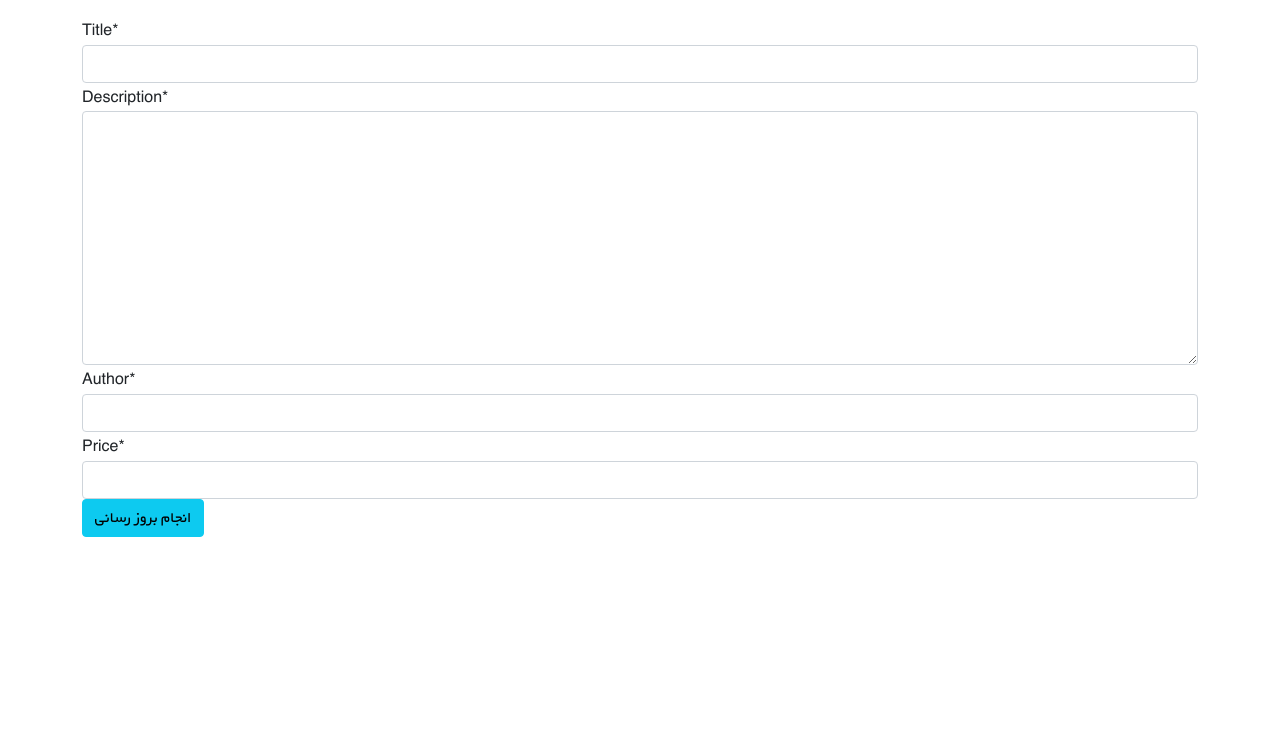
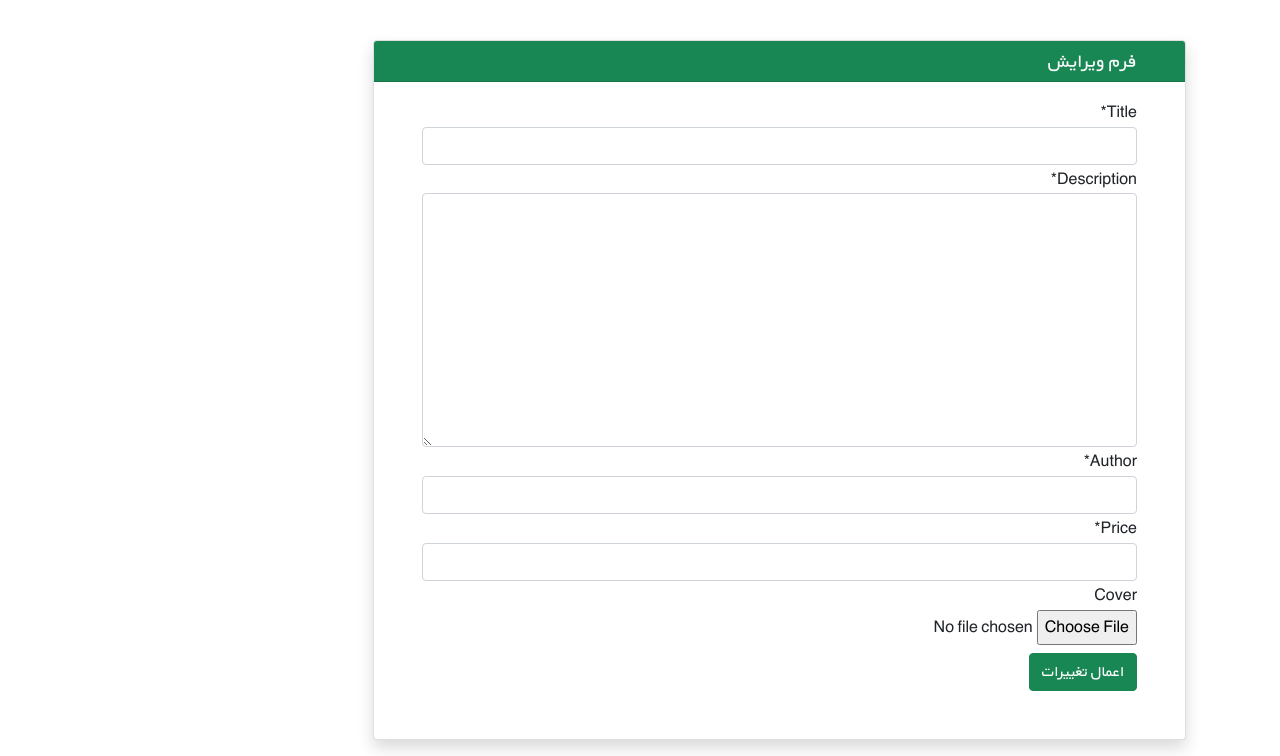
Before and after one commit to sina-rastgouyan/django_course_bookstore_project, a Django app: template books/templates/books/book_detail_update.html in a window 1280 px wide. Shown: the part 61-817 px from the top of the page. Before the commit the page ends 598 px from the top, so only its background shows below. Run offline with Django 4.2, Linux system fonts and the light colour scheme; the template is opened without the code that fills it: values that come from a table or form of the project are taken from there, others are empty; some libraries are stand-ins or nearby versions.

Commit message:
image upload by user implemented & some design changed. enctype defined in 'book_creation & book_detail_update' froms.

```diff
--- a/books/forms.py
+++ b/books/forms.py
@@ -5,4 +5,4 @@ from .models import Book
 class BookForm(ModelForm):
     class Meta:
         model = Book
-        fields = ['title', 'description', 'author', 'price']
+        fields = ['title', 'description', 'author', 'price', 'cover']
--- a/books/templates/books/book_creation.html
+++ b/books/templates/books/book_creation.html
@@ -10,7 +10,7 @@
                 <div class="card shadow my-3">
                     <h5 class="card-header bg-success text-light px-5">فرم</h5>
                     <div class="px-5 pt-3 pb-5">
-                        <form method="POST">
+                        <form method="POST" enctype='multipart/form-data'>
                             {% csrf_token %}
                             {{form|crispy}}
                             <button type="submit" class="btn btn-success mt-2">ذخیره</button>
--- a/books/templates/books/book_detail_update.html
+++ b/books/templates/books/book_detail_update.html
@@ -3,9 +3,20 @@
 
 {% block page_title %}ویرایش کتاب {{book.title|capfirst}}{% endblock %}
 {% block content %}
-    <form class='mt-3' action='' method='post'>
-        {% csrf_token %}
-        {{form|crispy}}
-        <button type='submit' class='btn btn-info'>انجام بروز رسانی</button>
-    </form>
+<div class="container mt-4" dir="rtl">
+    <div class="row">
+        <div class="col-9">
+            <div class="card shadow my-3">
+                <h5 class="card-header bg-success text-light px-5">فرم ویرایش</h5>
+                <div class="px-5 pt-3 pb-5">
+                    <form method="POST" enctype='multipart/form-data'>
+                        {% csrf_token %}
+                        {{form|crispy}}
+                        <button type="submit" class="btn btn-success mt-2">اعمال تغییرات</button>
+                    </form>
+                </div>
+            </div>
+        </div>
+    </div>
+</div>
 {% endblock %}
--- a/books/templates/books/delete_book_ensurement.html
+++ b/books/templates/books/delete_book_ensurement.html
@@ -6,7 +6,7 @@
     <form class='mt-3' action='' method='post'>
         {% csrf_token %}
         <h2>آیا از حذف کتاب {{book.title}} مطمعن هستید؟!</h2>
-        <p>فرایند حذف به صورت دائمی خواهد بود و در نتیجه قادر به <b>بازگردانی</b>نخواهید بود.</p>
+        <p>فرایند حذف به صورت دائمی خواهد بود و در نتیجه قادر به <b>بازگردانی </b>نخواهید بود.</p>
         <button type='submit' class='btn btn-danger'>بله مطمعنم</button>
     </form>
 {%endblock%}
--- a/books/views.py
+++ b/books/views.py
@@ -19,7 +19,7 @@ class BookDetailView(generic.DetailView):
 class BookCreateView(generic.CreateView):
     model = Book
     template_name = 'books/book_creation.html'
-    fields = ['title', 'description', 'author', 'price']
+    fields = ['title', 'description', 'author', 'price', 'cover']
     success_url = reverse_lazy('book_list')
 
 class BookUpdateView(generic.UpdateView):
```
Also changed, not shown: books/templates/books/book_detail.html (+9 -2 lines), books/templates/books/book_list.html (+6 -2 lines), 1 other file.
